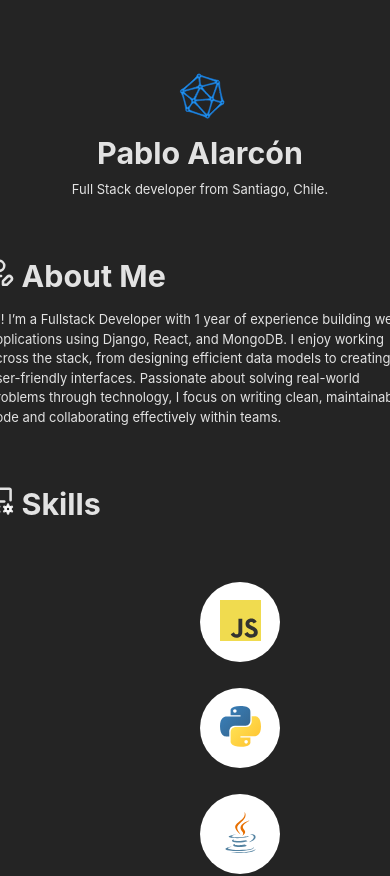
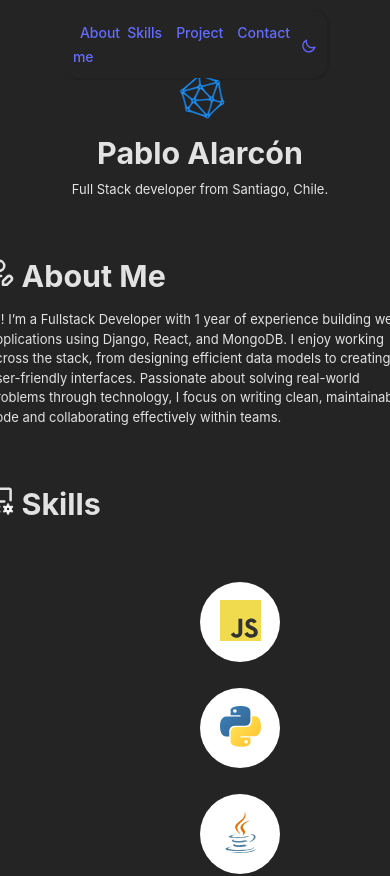
Before and after one commit to PabloAlarconArel/Portfolio, a React (Vite) app: page / in a window 390 px wide. Shown: the top 876 px of the page. Built offline with nearby package versions, Linux system fonts and the light colour scheme.

Commit message:
Update css and add background color data-theme

```diff
--- a/src/index.css
+++ b/src/index.css
@@ -14,6 +14,7 @@
 [data-theme="light"]{
   --tw-text-opacity: 1;
   --background-color:#F1F1FD;
+  --background-color-secondary:#a4a4d8bb;
   --text-color:black;
   --text-color-secondary:rgb(55 65 81 / var(--tw-text-opacity));
 }
@@ -21,6 +22,7 @@
 [data-theme="dark"]{
   --tw-text-opacity: 1;
   --background-color:#242424;
+  --background-color-secondary:#3f030313;
   --text-color:rgba(255,255,255,0.87);
   --text-color-secondary:rgb(156 163 175 / var(--tw-text-opacity));
 }
@@ -39,7 +41,7 @@ body {
   background-color: var(--background-color);
   color: var(--text-color);
   margin: 0;
-  padding: 0;
+  padding: 70px 40px 40px 40px;
   display: flex;
   justify-content: center;
   align-items: center;
@@ -61,17 +63,20 @@ h2{
 }
 
 header {
-  background-color:var(--background-color);
+  background-color: var(--background-color);
   color: var(--text-color);
   border-radius: 25px;
-  box-shadow:2px 1px 1px 1px rgba(0,0,0,0.1);
+  box-shadow: 2px 1px 1px 1px rgba(0,0,0,0.1);
   padding: 10px 20px;
   display: flex;
   align-items: center;
   position: fixed;
-  height: 1.6vh;
-  top:1.3vh;
-  left: 80vh;
+  top: 1.2vh;
+
+  width: auto;
+  max-width: 900px;
+  left: 50%;
+  transform: translateX(-50%);
   z-index: 1;
 }
 html{
@@ -127,16 +132,6 @@ button:active{
   a:hover {
     color: #747bff;
   }
-  button {
-    background-color: #f9f9f9;
-  }
-}
 
-@media screen and (max-width:900px){
-  :root{
-    margin-right: 0;
-    justify-content: center;
-    align-items: center;
-  }
 
 }
```
